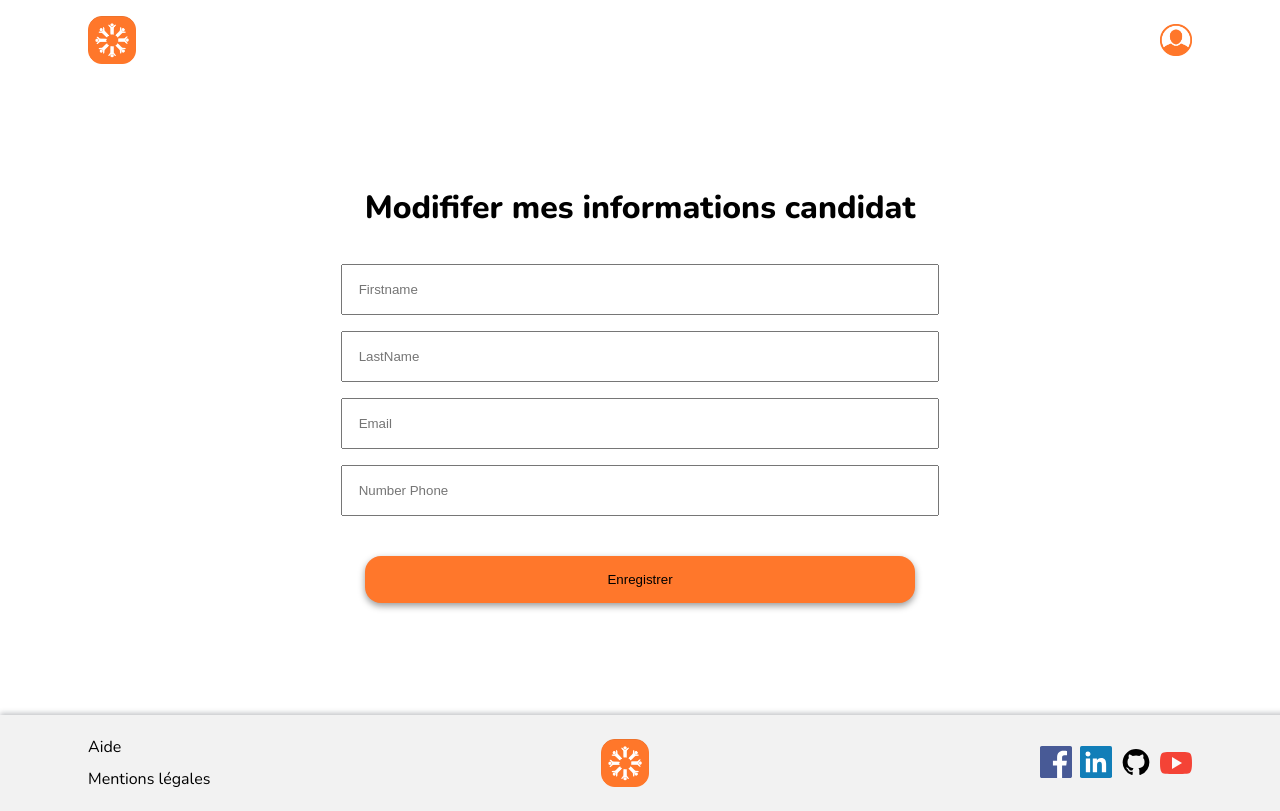
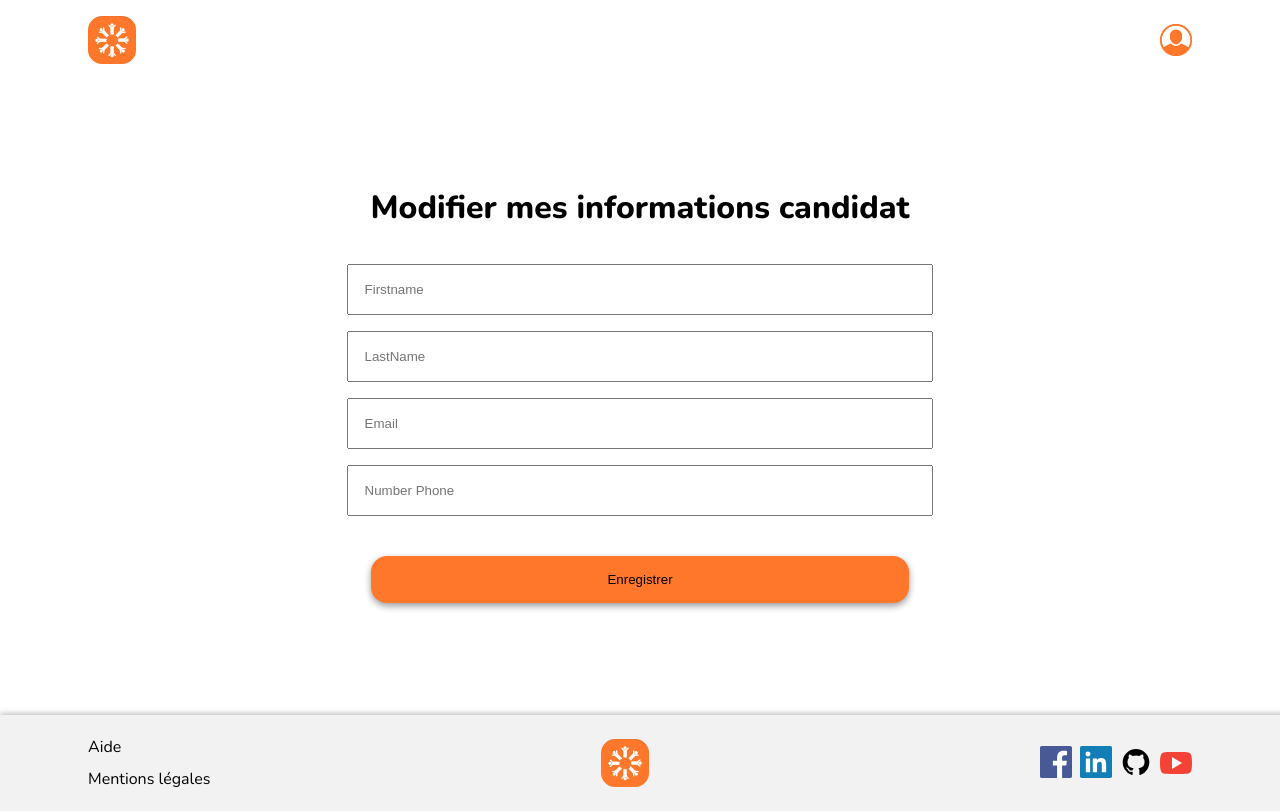
Before and after one commit to lekdup/projet-o-boulot, a React (Create React App) app in the folder front/: page /candidat/mes-donnees/modification in a window 1280 px wide. Built offline with nearby package versions, Linux system fonts and the light colour scheme; sample sign-in values are in the browser's storage.

Commit message:
get user id to edit user data OK

```diff
--- a/front/src/components/CandidateArea/CandidateModificationPage/CandidateModificationPage.js
+++ b/front/src/components/CandidateArea/CandidateModificationPage/CandidateModificationPage.js
@@ -21,7 +21,7 @@
         //Mettre en redirection si possible vers la page candidat
         event.preventDefault();
         try {
-            const res = await api.put(`/candidats/20` , {
+            const res = await api.put(`/candidats/${user.id}` , {
                 firstname: firstname,
                 lastname: lastname,
                 email: email,
@@ -38,7 +38,7 @@
 
     return(
         <div className="CandidateModificationPage" >
-            <h1 className="CandidateModificationPage-title" >Modififer mes informations candidat</h1>
+            <h1 className="CandidateModificationPage-title" >Modifier mes informations candidat</h1>
 
             <form className="CandidateModificationPage-inputs" onSubmit={handleSubmit}>
                 <input className="CandidateModificationPage-input"
```
